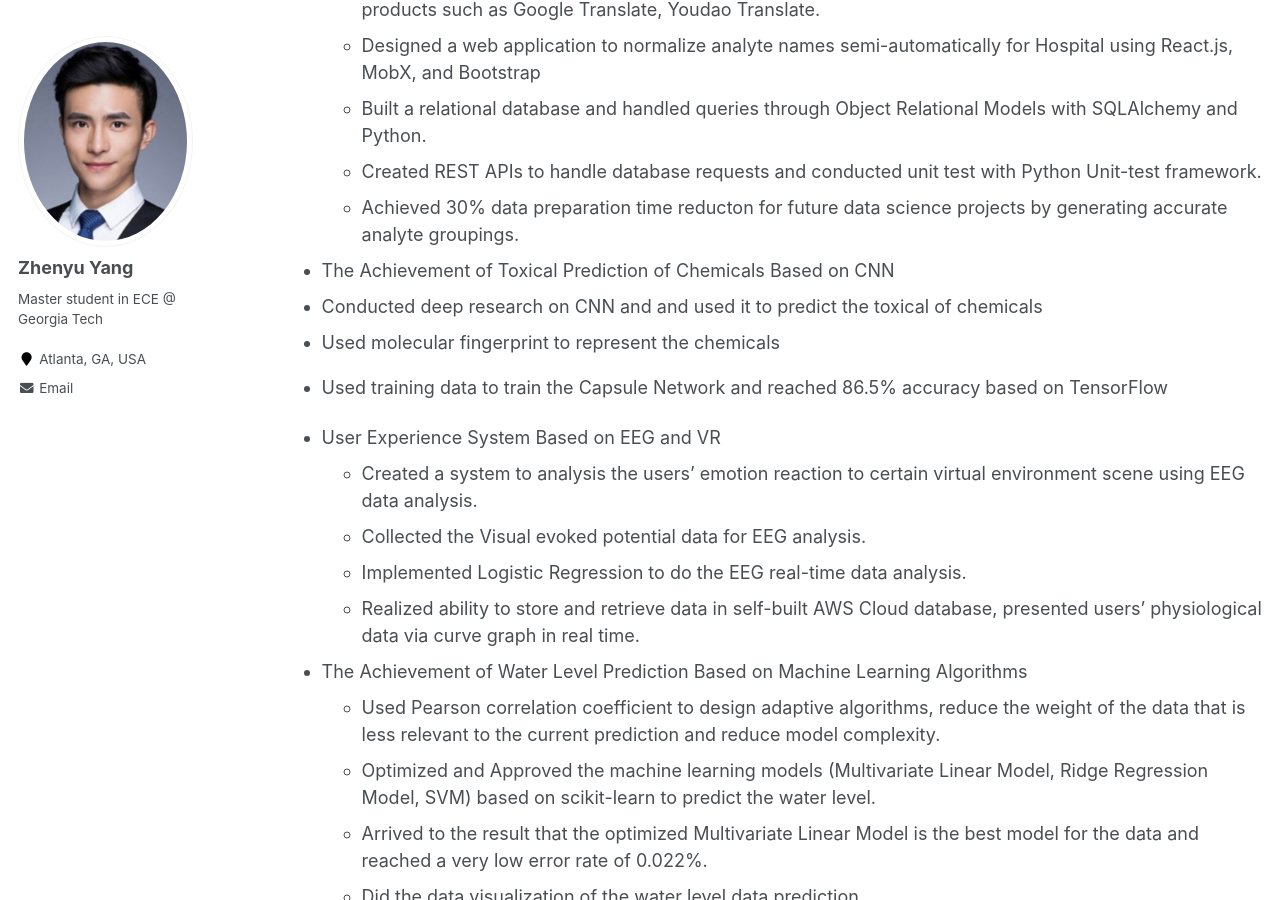
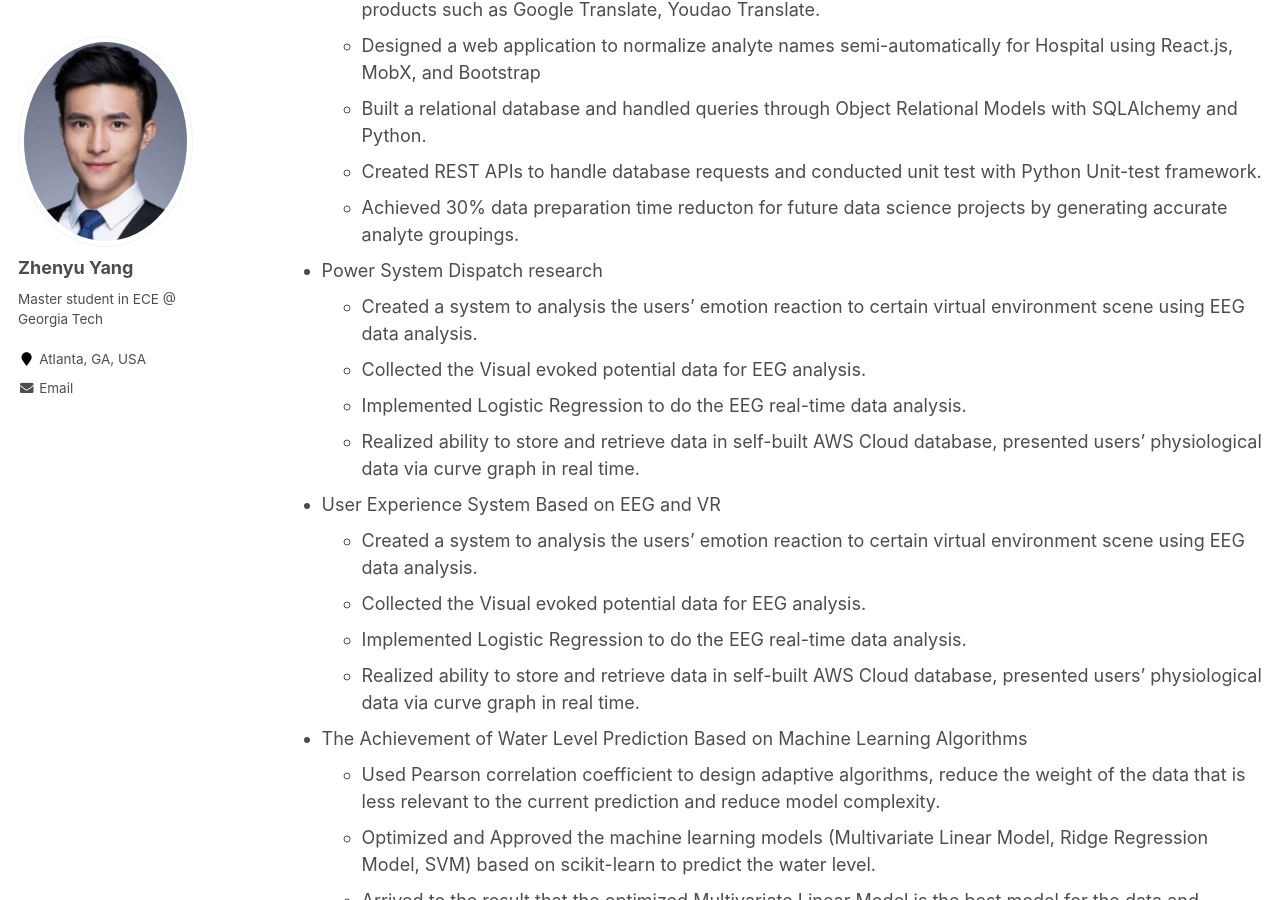
Before and after one commit to azpeteryang/azpeteryang.github.io, a Jekyll site: the page built from _pages/cv.md, in a window 1280 px wide and 900 px high, scrolled down 1355 px. Built offline with Jekyll 4.4.1, drawn with Linux system fonts in a browser that asks for light colours.

Commit message:
Update cv.md

```diff
--- a/_pages/cv.md
+++ b/_pages/cv.md
@@ -49,11 +49,11 @@
    * Achieved 30% data preparation time reducton for future data science projects by generating accurate analyte groupings.
 
 
-*	The Achievement of Toxical Prediction of Chemicals Based on CNN
-   *	Conducted deep research on CNN and and used it to predict the toxical of chemicals
-   *	Used molecular fingerprint to represent the chemicals
-   *  Used training data to train the Capsule Network and reached 86.5% accuracy based on TensorFlow
-
+* Power System Dispatch research
+  * Created a system to analysis the users' emotion reaction to certain virtual environment scene using EEG data analysis.
+  * Collected the Visual evoked potential data for EEG analysis.
+  * Implemented Logistic Regression to do the EEG real-time data analysis.
+  * Realized ability to store and retrieve data in self-built AWS Cloud database, presented users’ physiological data via curve graph in real time.
 
 
 * User Experience System Based on EEG and VR
```
